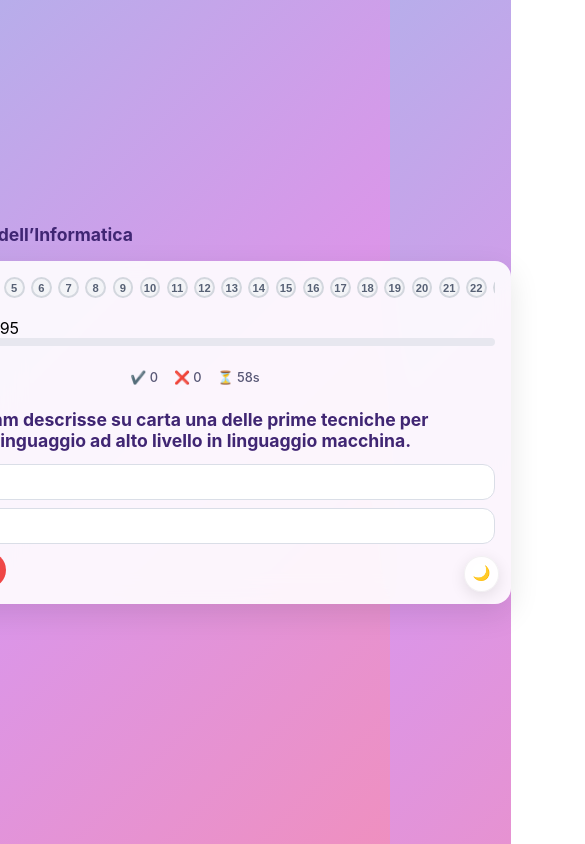
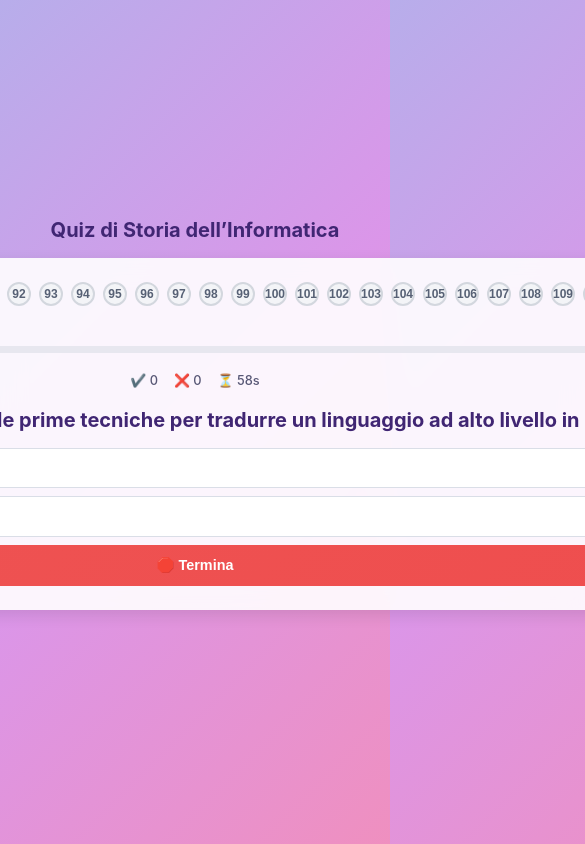
Before and after one commit to Frero0/quizStoria1, a React (Vite) app: page / in a window 390 px wide. Both pictures are taken after a click on the button "🚀 Inizia Quiz". Shown: the top 844 px of the page, 585 px wide, since content can reach past the window. Built offline with nearby package versions, Linux system fonts and the light colour scheme.

Commit message:
fix responsive page pt 2

```diff
--- a/src/App.css
+++ b/src/App.css
@@ -1,4 +1,23 @@
-/* App.css - Versione Rielaborata e Ottimizzata */
+/* App.css - Versione Rielaborata e Ottimizzata (con fix responsività card) */
+
+/* --- GENERALI E MOBILE-FIRST (Stili predefiniti per schermi piccoli) --- */
+
+html {
+  font-size: 16px; /* Base font size */
+}
+
+body {
+  background: linear-gradient(135deg, hsl(250, 60%, 80%), hsl(290, 65%, 75%), hsl(330, 75%, 75%));
+  font-family: 'Inter', sans-serif;
+  min-height: 100vh;
+  margin: 0;
+  padding: 1rem; /* Padding globale per non toccare i bordi */
+  display: flex;
+  align-items: center;
+  justify-content: center;
+  box-sizing: border-box; /* Essenziale per padding e border inclusi nella width */
+}
+
 .quiz-container {
   display: flex;
   flex-direction: column;
@@ -8,62 +27,55 @@
 }
 
 .main-title {
-  font-size: 2.25rem;
+  font-size: 1.75rem; /* Riduci la dimensione del titolo principale per mobile */
   font-weight: 700;
   color: white;
   text-shadow: 0 2px 8px rgba(0, 0, 0, 0.2);
-  margin-bottom: 1rem;
+  margin-bottom: 0.75rem; /* Margine ridotto per mobile */
+  text-align: center; /* Centra il titolo */
 }
 
 .dark .main-title {
   color: hsl(250, 80%, 95%);
 }
-/* 1) IMPOSTAZIONI GLOBALI E BACKGROUND */
-body {
-  background: linear-gradient(135deg, hsl(250, 60%, 80%), hsl(290, 65%, 75%), hsl(330, 75%, 75%));
-  font-family: 'Inter', sans-serif;
-  min-height: 100vh;
-  margin: 0;
-  padding: 1rem; /* Aggiunto padding per evitare che la card tocchi i bordi su schermi piccoli */
-  display: flex;
-  align-items: center;
-  justify-content: center;
-  box-sizing: border-box;
+
+/* 2) CARD CENTRALE - STILI MOBILE-FIRST */
+.card {
+  width: 100%; /* Prende tutta la larghezza disponibile su mobile */
+  max-width: calc(100% - 2rem); /* Assicura che non superi la larghezza del viewport meno il padding del body */
+  margin: 1rem auto; /* Margine per distaccarsi dai bordi dello schermo su mobile */
+  background: rgba(255, 255, 255, 0.9);
+  backdrop-filter: blur(12px);
+  border-radius: 1rem; /* Angoli più piccoli per mobile */
+  box-shadow: 0 5px 15px rgba(0, 0, 0, 0.1); /* Ombra meno pronunciata per mobile */
+  padding: 1.5rem; /* Padding ridotto per mobile */
+  transition: transform 0.3s ease, box-shadow 0.3s ease;
+  box-sizing: border-box; /* Cruciale per includere padding e border nella width */
 }
 
-/* 2) CARD CENTRALE */
-.card {
-  max-width: 600px;
-  width: 100%;
-  margin: 2rem auto;
-  background: rgba(255, 255, 255, 0.9);
-  backdrop-filter: blur(12px);
-  border-radius: 1.5rem; /* Angoli leggermente più dolci */
-  box-shadow: 0 10px 30px rgba(0, 0, 0, 0.1);
-  padding: 2rem;
-  transition: transform 0.3s ease, box-shadow 0.3s ease;
+/* Hover effect for card (meno pronunciato su mobile) */
+.card:hover {
+  transform: translateY(-3px);
+  box-shadow: 0 10px 25px rgba(0, 0, 0, 0.1);
 }
 
-.card:hover {
-  transform: translateY(-5px);
-  box-shadow: 0 15px 35px rgba(0, 0, 0, 0.12);
+/* 3) TITOLI - STILI MOBILE-FIRST */
+h1,
+h2 {
+  font-size: 1.25rem; /* Dimensione dei titoli per mobile */
+  color: hsl(260, 50%, 30%);
+  margin-top: 0;
+  margin-bottom: 1rem;
+  text-align: center; /* Centra i titoli */
 }
 
-/* 3) TITOLI */
-h1,
-h2 {
-  color: hsl(260, 50%, 30%);
-  margin-top: 0;
-  margin-bottom: 1.5rem;
-}
-
-/* 4) PROGRESS BAR */
+/* 4) PROGRESS BAR - STILI MOBILE-FIRST */
 .progress-bg {
   background: hsl(240, 20%, 92%);
-  height: 0.5rem;
+  height: 0.4rem; /* Leggermente più sottile per mobile */
   border-radius: 999px;
   overflow: hidden;
-  margin-bottom: 1.5rem;
+  margin-bottom: 1.25rem;
 }
 
 .progress-fg {
@@ -72,10 +84,11 @@
   transition: width 0.5s ease-in-out;
 }
 
-/* 5) BOTTONI - Stile di Base Unificato */
+/* 5) BOTTONI - Stile di Base Unificato (MOBILE-FIRST) */
 .btn {
-  display: inline-block;
-  padding: 0.8rem 1.6rem;
+  display: block; /* I bottoni principali diventano blocco su mobile */
+  width: 100%; /* Larghezza piena per i bottoni su mobile */
+  padding: 0.75rem 1.2rem; /* Padding ridotto per mobile */
   font-weight: 600;
   border: none;
   border-radius: 9999px; /* Forma a pillola */
@@ -83,17 +96,22 @@
   text-align: center;
   text-decoration: none;
   transition: transform 0.2s ease, box-shadow 0.2s ease, background-color 0.2s ease;
+  margin-bottom: 0.75rem; /* Spazio tra bottoni impilati */
+  font-size: 0.9rem; /* Dimensione testo ridotta per mobile */
+}
+.btn:last-child {
+  margin-bottom: 0; /* Rimuovi margine inferiore sull'ultimo bottone del gruppo */
 }
 .btn:hover {
-  transform: translateY(-3px);
-  box-shadow: 0 8px 20px rgba(0, 0, 0, 0.12);
+  transform: translateY(-2px); /* Effetto hover leggermente ridotto per mobile */
+  box-shadow: 0 6px 15px rgba(0, 0, 0, 0.1);
 }
 .btn:active {
   transform: translateY(-1px) scale(0.98);
-  box-shadow: 0 4px 10px rgba(0, 0, 0, 0.1);
+  box-shadow: 0 3px 8px rgba(0, 0, 0, 0.08);
 }
 
-/* Bottoni Specifici */
+/* Bottoni Specifici (stile base mobile-first) */
 .btn-primary {
   background: linear-gradient(90deg, hsl(245, 70%, 65%), hsl(290, 70%, 65%));
   color: white;
@@ -120,24 +138,24 @@
   background-color: hsl(240, 10%, 80%);
 }
 
-
-/* 6) BOTTONI DI RISPOSTA */
+/* 6) BOTTONI DI RISPOSTA - STILI MOBILE-FIRST */
 .btn-answer {
   width: 100%;
   text-align: left;
-  padding: 0.8rem 1.2rem;
-  margin-bottom: 0.75rem;
+  padding: 0.7rem 1rem; /* Padding ridotto per mobile */
+  margin-bottom: 0.5rem; /* Margine ridotto per mobile */
   border-radius: 0.75rem;
   border: 1px solid hsl(220, 20%, 88%);
   background: white;
   color: hsl(220, 15%, 25%);
   font-weight: 500;
   transition: all 0.2s ease;
+  font-size: 0.9rem; /* Dimensione testo ridotta per mobile */
 }
 .btn-answer:hover {
   background: hsl(210, 50%, 95%);
   border-color: hsl(210, 50%, 70%);
-  transform: translateY(-2px);
+  transform: translateY(-1px); /* Effetto hover ridotto per mobile */
 }
 .btn-answer.correct {
   background: hsl(120, 60%, 92%);
@@ -152,15 +170,15 @@
   font-weight: 600;
 }
 
-
-/* 7) CONTATORE PUNTEGGIO */
+/* 7) CONTATORE PUNTEGGIO - STILI MOBILE-FIRST */
 .counter {
-  font-size: 0.9rem;
+  font-size: 0.8rem; /* Dimensione testo ridotta per mobile */
   font-weight: 500;
   display: flex;
+  flex-wrap: wrap; /* Permette ai contatori di andare a capo su schermi stretti */
   justify-content: center;
-  gap: 1.5rem;
-  margin-bottom: 1.5rem;
+  gap: 1rem; /* Spazio ridotto per mobile */
+  margin-bottom: 1.25rem;
   color: hsl(240, 15%, 40%);
 }
 .counter span {
@@ -169,30 +187,30 @@
   gap: 0.35rem;
 }
 
-/* 8) SPIEGAZIONE */
+/* 8) SPIEGAZIONE - STILI MOBILE-FIRST */
 .explanation {
   background: hsl(48, 100%, 96%);
   border-left: 4px solid hsl(48, 90%, 60%);
-  padding: 1rem 1.2rem;
+  padding: 0.8rem 1rem; /* Padding ridotto per mobile */
   border-radius: 0 0.5rem 0.5rem 0;
-  margin: 1.5rem 0;
+  margin: 1rem 0; /* Margine ridotto per mobile */
   color: hsl(48, 80%, 25%);
+  font-size: 0.95rem; /* Dimensione testo leggermente ridotta per mobile */
 }
 
-
-/* 9) NAVIGAZIONE DOMANDE (BOTTONI ROTONDI) */
+/* 9) NAVIGAZIONE DOMANDE (BOTTONI ROTONDI) - STILI MOBILE-FIRST */
 .question-nav-container {
   display: flex;
   overflow-x: auto; /* Abilita lo scroll orizzontale se necessario */
-  padding-bottom: 1rem; /* Spazio per la scrollbar per non sovrapporsi */
-  margin-bottom: 1rem;
-
+  padding-bottom: 0.5rem; /* Spazio per la scrollbar per non sovrapporsi */
+  margin-bottom: 0.75rem;
+  -webkit-overflow-scrolling: touch; /* Per uno scroll più fluido su iOS */
   /* Stile della scrollbar (sottile e discreta) */
   scrollbar-width: thin;
   scrollbar-color: hsl(240, 10%, 80%) transparent;
 }
 .question-nav-container::-webkit-scrollbar {
-  height: 6px;
+  height: 5px; /* Altezza ridotta per mobile */
 }
 .question-nav-container::-webkit-scrollbar-track {
   background: transparent;
@@ -207,38 +225,40 @@
 
 .question-nav {
   display: flex; /* Contenitore interno per i bottoni */
-  gap: 0.75rem; /* Spazio tra i bottoni */
+  gap: 0.5rem; /* Spazio ridotto tra i bottoni */
+  padding-left: 0.25rem; /* Piccolo padding per non toccare il bordo sinistro */
+  padding-right: 0.25rem; /* Piccolo padding per non toccare il bordo destro */
 }
 
 .question-pill {
   flex-shrink: 0;
-  width: 1.75rem;      /* Aumentato leggermente per dare più spazio */
-  height: 1.75rem;     /* Aumentato leggermente per dare più spazio */
-  border-radius: 100%; /* Riportato a 50% per un aspetto perfettamente rotondo */
+  width: 1.5rem;      /* Dimensione per mobile */
+  height: 1.5rem;     /* Dimensione per mobile */
+  border-radius: 50%; /* Riportato a 50% per un aspetto perfettamente rotondo */
   display: flex;
   align-items: center;
   justify-content: center;
-  font-size: 0.875rem; /* Riportato alla dimensione originale per chiarezza */
+  font-size: 0.75rem; /* Dimensione testo per mobile */
   font-weight: 600;
   cursor: pointer;
-  transform: scale(0.9);
+  transform: scale(1); /* Rimuovi la scala iniziale per mobile */
   border: 2px solid hsl(220, 15%, 85%);
   background-color: hsl(220, 20%, 96%);
   color: hsl(220, 15%, 40%);
   transition: all 0.2s ease-in-out;
 }
 .question-pill:hover {
-  transform: scale(0.95); /* Ridotto l'entità della scala all'hover */
+  transform: scale(1.05); /* Scala leggermente all'hover */
   border-color: hsl(250, 60%, 60%);
-  box-shadow: 0 2px 5px rgba(0,0,0,0.1);
+  box-shadow: 0 2px 4px rgba(0,0,0,0.1);
 }
 
 .question-pill.current {
   background-color: hsl(250, 60%, 55%);
   color: white;
   border-color: hsl(250, 60%, 55%);
-  transform: scale(0.95); /* Ridotto anche qui per coerenza */
-  box-shadow: 0 5px 15px rgba(88, 63, 212, 0.4);
+  transform: scale(1.1); /* Scala leggermente per l'attuale */
+  box-shadow: 0 3px 10px rgba(88, 63, 212, 0.3);
 }
 .question-pill.answered.correct {
   background-color: hsl(145, 60%, 45%);
@@ -251,6 +271,31 @@
   border-color: hsl(0, 80%, 60%);
 }
 
+/* 10) THEME SWITCHER - STILI MOBILE-FIRST */
+.theme-switcher {
+  position: fixed; /* Posizione fissa rispetto alla finestra */
+  bottom: 1rem; /* Ridotto per mobile */
+  right: 1rem; /* Ridotto per mobile */
+  width: 2.5rem; /* Ridotto per mobile */
+  height: 2.5rem; /* Ridotto per mobile */
+  border-radius: 50%;
+  background: rgba(255, 255, 255, 0.7);
+  backdrop-filter: blur(8px);
+  border: 1px solid rgba(0, 0, 0, 0.05);
+  box-shadow: 0 2px 10px rgba(0, 0, 0, 0.1); /* Ombra ridotta per mobile */
+  cursor: pointer;
+  display: flex;
+  align-items: center;
+  justify-content: center;
+  font-size: 1rem; /* Emoji più piccola per mobile */
+  transition: all 0.2s ease;
+  z-index: 1000;
+}
+
+.theme-switcher:hover {
+  transform: scale(1.05) rotate(10deg); /* Effetto hover ridotto per mobile */
+  box-shadow: 0 4px 12px rgba(0, 0, 0, 0.1);
+}
 
 /* ────────────────────────────────────────────────────────── */
 /* DARK MODE                          */
@@ -365,160 +410,129 @@
   border-color: hsl(0, 70%, 55%);
 }
 
-/* 10) THEME SWITCHER */
-.theme-switcher {
-  position: fixed; /* Posizione fissa rispetto alla finestra */
-  bottom: 1.5rem;
-  right: 1.5rem;
-  width: 3rem;
-  height: 3rem;
-  border-radius: 50%;
-  background: rgba(255, 255, 255, 0.7);
-  backdrop-filter: blur(8px);
-  border: 1px solid rgba(0, 0, 0, 0.05);
-  box-shadow: 0 4px 15px rgba(0, 0, 0, 0.1);
-  cursor: pointer;
-  display: flex;
-  align-items: center;
-  justify-content: center;
-  font-size: 1.25rem; /* Emoji più grande */
-  transition: all 0.2s ease;
-  z-index: 1000;
-}
-
-.theme-switcher:hover {
-  transform: scale(1.1) rotate(15deg);
-  box-shadow: 0 6px 20px rgba(0, 0, 0, 0.15);
-}
-
-.dark .theme-switcher {
-  background: rgba(40, 40, 55, 0.7);
-  border-color: rgba(255, 255, 255, 0.1);
-}
-
 /* ========================================================== */
-/* MEDIA QUERIES PER LA RESPONSIVITÀ                          */
+/* MEDIA QUERIES PER LA RESPONSIVITÀ (CON MIN-WIDTH)         */
 /* ========================================================== */
 
-/* Per schermi più piccoli di 768px (es. smartphone e tablet in verticale) */
-@media (max-width: 768px) {
+/* Tablet e schermi più grandi (min-width: 576px) - Corrisponde a 'sm' in Tailwind */
+@media (min-width: 576px) {
   body {
-    padding: 0.5rem; /* Riduci il padding del body */
+    padding: 1.5rem; /* Aumenta il padding del body per schermi più grandi */
   }
 
   .main-title {
-    font-size: 1.75rem; /* Riduci la dimensione del titolo principale */
-    margin-bottom: 0.75rem;
+    font-size: 2.25rem; /* Torna alla dimensione originale */
+    margin-bottom: 1rem;
   }
 
   .card {
-    margin: 1rem auto; /* Riduci il margine superiore/inferiore della card */
-    padding: 1.5rem; /* Riduci il padding della card */
-    border-radius: 1rem; /* Angoli leggermente meno arrotondati */
+    max-width: 600px; /* Imposta una max-width per desktop */
+    margin: 2rem auto; /* Centra la card e aumenta il margine */
+    padding: 2rem; /* Aumenta il padding */
+    border-radius: 1.5rem; /* Angoli più dolci */
+    box-shadow: 0 10px 30px rgba(0, 0, 0, 0.1); /* Ombra più pronunciata */
   }
 
-  h1,
-  h2 {
-    font-size: 1.25rem; /* Riduci la dimensione dei titoli h1, h2 */
+  /* Ripristina l'hover effect completo per la card */
+  .card:hover {
+    transform: translateY(-5px);
+    box-shadow: 0 15px 35px rgba(0, 0, 0, 0.12);
+  }
+
+  h1, h2 {
+    font-size: 1.75rem; /* Aumenta i titoli */
+    margin-bottom: 1.5rem;
+    text-align: left; /* Allinea a sinistra (se desiderato) */
+  }
+
+  .progress-bg {
+    height: 0.5rem; /* Ripristina l'altezza */
+    margin-bottom: 1.5rem;
+  }
+
+  /* I bottoni principali possono tornare inline su desktop */
+  .btn {
+    display: inline-block;
+    width: auto; /* Larghezza automatica */
+    padding: 0.8rem 1.6rem;
+    margin-bottom: 0; /* Rimuovi il margine inferiore quando sono affiancati */
+    font-size: 1rem; /* Dimensione testo normale */
+  }
+  .btn:last-child {
+    margin-bottom: 0;
+  }
+
+  .btn-answer {
+    padding: 0.8rem 1.2rem;
+    margin-bottom: 0.75rem;
+    font-size: 1rem; /* Dimensione testo normale */
+  }
+
+  .counter {
+    font-size: 0.9rem;
+    gap: 1.5rem;
+  }
+
+  .explanation {
+    padding: 1rem 1.2rem;
+    margin: 1.5rem 0;
+    font-size: 1rem;
+  }
+
+  .question-nav-container {
+    padding-bottom: 1rem;
     margin-bottom: 1rem;
   }
 
-  .btn {
-    padding: 0.7rem 1.4rem; /* Riduci il padding dei bottoni base */
-    font-size: 0.9rem; /* Riduci la dimensione del testo dei bottoni */
-  }
-
-  .btn-answer {
-    padding: 0.7rem 1rem; /* Riduci il padding dei bottoni di risposta */
-    font-size: 0.9rem; /* Riduci la dimensione del testo */
-    margin-bottom: 0.5rem;
-  }
-
-  .counter {
-    font-size: 0.8rem; /* Riduci la dimensione del testo del contatore */
-    gap: 1rem; /* Riduci lo spazio tra gli elementi del contatore */
-  }
-
-  .explanation {
-    padding: 0.8rem 1rem; /* Riduci il padding della spiegazione */
-    margin: 1rem 0;
-  }
-
-  .question-nav-container {
-    padding-bottom: 0.5rem; /* Riduci il padding della scrollbar */
-    margin-bottom: 0.75rem;
-  }
-
   .question-nav {
-    gap: 0.5rem; /* Riduci lo spazio tra i bottoni di navigazione */
+    gap: 0.75rem;
+    padding-left: 0; /* Rimuovi il padding extra su schermi più grandi */
+    padding-right: 0;
   }
 
   .question-pill {
-    width: 1.5rem;   /* Riduci la dimensione dei pallini */
-    height: 1.5rem;
-    font-size: 0.75rem; /* Riduci la dimensione del testo nei pallini */
-    transform: scale(1); /* Rimuovi la scala iniziale, o impostala a 1 */
+    width: 1.75rem; /* Torna alla dimensione desiderata */
+    height: 1.75rem;
+    font-size: 0.875rem;
+    transform: scale(0.9); /* Ripristina la scala originale all'hover */
   }
-
   .question-pill:hover {
-    transform: scale(1.05); /* Scala leggermente all'hover */
-    box-shadow: 0 2px 4px rgba(0,0,0,0.1);
+    transform: scale(0.95);
+    box-shadow: 0 2px 5px rgba(0,0,0,0.1);
   }
-
   .question-pill.current {
-    transform: scale(1.1); /* Scala leggermente per l'attuale */
-    box-shadow: 0 3px 10px rgba(88, 63, 212, 0.3);
+    transform: scale(1.0); /* Riportato alla scala originale per il corrente */
+    box-shadow: 0 3px 8px rgba(88, 63, 212, 0.3);
   }
 
   .theme-switcher {
-    bottom: 1rem;
-    right: 1rem;
-    width: 2.5rem;
-    height: 2.5rem;
-    font-size: 1rem;
+    bottom: 1.5rem;
+    right: 1.5rem;
+    width: 3rem;
+    height: 3rem;
+    font-size: 1.25rem;
+    box-shadow: 0 4px 15px rgba(0, 0, 0, 0.1);
+  }
+  .theme-switcher:hover {
+    transform: scale(1.1) rotate(15deg);
+    box-shadow: 0 6px 20px rgba(0, 0, 0, 0.15);
   }
 }
 
-/* Per schermi ancora più piccoli (es. smartphone in verticale stretto) */
-@media (max-width: 480px) {
-  .main-title {
-    font-size: 1.5rem; /* Riduci ulteriormente il titolo */
+/* Desktop e schermi molto grandi (min-width: 992px) - Corrisponde a 'lg' in Tailwind */
+@media (min-width: 992px) {
+  h1, h2 {
+    font-size: 2rem;
   }
 
   .card {
-    padding: 1rem; /* Padding minimo per la card */
-  }
-
-  h1,
-  h2 {
-    font-size: 1.1rem;
-    margin-bottom: 0.8rem;
-  }
-
-  .btn {
-    padding: 0.6rem 1.2rem;
-    font-size: 0.85rem;
-  }
-
-  .btn-answer {
-    padding: 0.6rem 0.8rem;
-    font-size: 0.85rem;
-  }
-
-  .question-pill {
-    width: 1.3rem; /* Ancora più piccoli */
-    height: 1.3rem;
-    font-size: 0.7rem; /* Ancora più piccoli */
-  }
-  .question-nav {
-    gap: 0.4rem; /* Riduci lo spazio tra i bottoni di navigazione */
-  }
-
-  .theme-switcher {
-    bottom: 0.75rem;
-    right: 0.75rem;
-    width: 2.2rem;
-    height: 2.2rem;
-    font-size: 0.9rem;
+    max-width: 700px; /* La card può essere più larga su desktop */
   }
 }
+
+/* Extra Large Desktops (min-width: 1200px) - Opzionale */
+@media (min-width: 1200px) {
+  .card {
+    max-width: 800px; /* Ancora più larga */
+  }
+}
--- a/src/App.jsx
+++ b/src/App.jsx
@@ -144,9 +144,11 @@
         return (
             <ScreenWrapper>
                 <h1 className="text-3xl font-bold mb-4">🧠 Quiz Storia dell'Informatica</h1>
-                <button onClick={() => setStarted(true)} className="btn btn-primary">
-                    🚀 Inizia Quiz
-                </button>
+                <div className="flex flex-col sm:flex-row justify-center gap-4 mt-6 w-full"> {/* Aggiunta classi per responsività */}
+                    <button onClick={() => setStarted(true)} className="btn btn-primary">
+                        🚀 Inizia Quiz
+                    </button>
+                </div>
                 <ThemeSwitcher theme={theme} setTheme={setTheme} />
             </ScreenWrapper>
         );
@@ -166,7 +168,7 @@
                         </li>
                     ))}
                 </ul>
-                <div className="flex justify-center gap-4 mt-6">
+                <div className="flex flex-col sm:flex-row justify-center gap-4 mt-6"> {/* Aggiunta classi per responsività */}
                     <button onClick={restartQuiz} className="btn btn-primary">
                         🔄 Ricomincia
                     </button>
@@ -186,7 +188,7 @@
                 <p>✅ Corrette: {score} ({pctCorrect}%)</p>
                 <p>❌ Sbagliate: {mistakes}</p>
                 <p>⏱️ Tempo medio: {avgTime}s/q</p>
-                <div className="flex gap-4 mt-6">
+                <div className="flex flex-col sm:flex-row gap-4 mt-6 justify-center"> {/* Aggiunta classi per responsività */}
                     <button onClick={restartQuiz} className="btn btn-primary">
                         🔁 Ricomincia
                     </button>
@@ -288,17 +290,17 @@
                 </motion.div>
             )}
 
-            <div className="flex justify-between items-center mt-6">
+            <div className="flex flex-col sm:flex-row justify-between items-center mt-6"> {/* Aggiunta classi per responsività */}
                 <button onClick={finishTest} className="btn btn-danger">
                     🛑 Termina
                 </button>
                 {showExplanation && current < quizData.length - 1 && (
-                    <button onClick={next} className="btn btn-primary">
+                    <button onClick={next} className="btn btn-primary mt-4 sm:mt-0"> {/* Aggiunta classe per margine su mobile */}
                         Prossima ➡️
                     </button>
                 )}
                 {showExplanation && current === quizData.length - 1 && (
-                    <button onClick={finishTest} className="btn btn-primary">
+                    <button onClick={finishTest} className="btn btn-primary mt-4 sm:mt-0"> {/* Aggiunta classe per margine su mobile */}
                         Vai ai Risultati
                     </button>
                 )}
@@ -311,7 +313,7 @@
 function ScreenWrapper({ children }) {
     return (
         <motion.div
-            className="card w-full max-w-2xl"
+            className="card w-full max-w-2xl" // max-w-2xl si comporterà bene con le media query che abbiamo in App.css
             initial={{ opacity: 0, scale: 0.95 }}
             animate={{ opacity: 1, scale: 1 }}
             transition={{ duration: 0.3, ease: 'easeOut' }}
```
